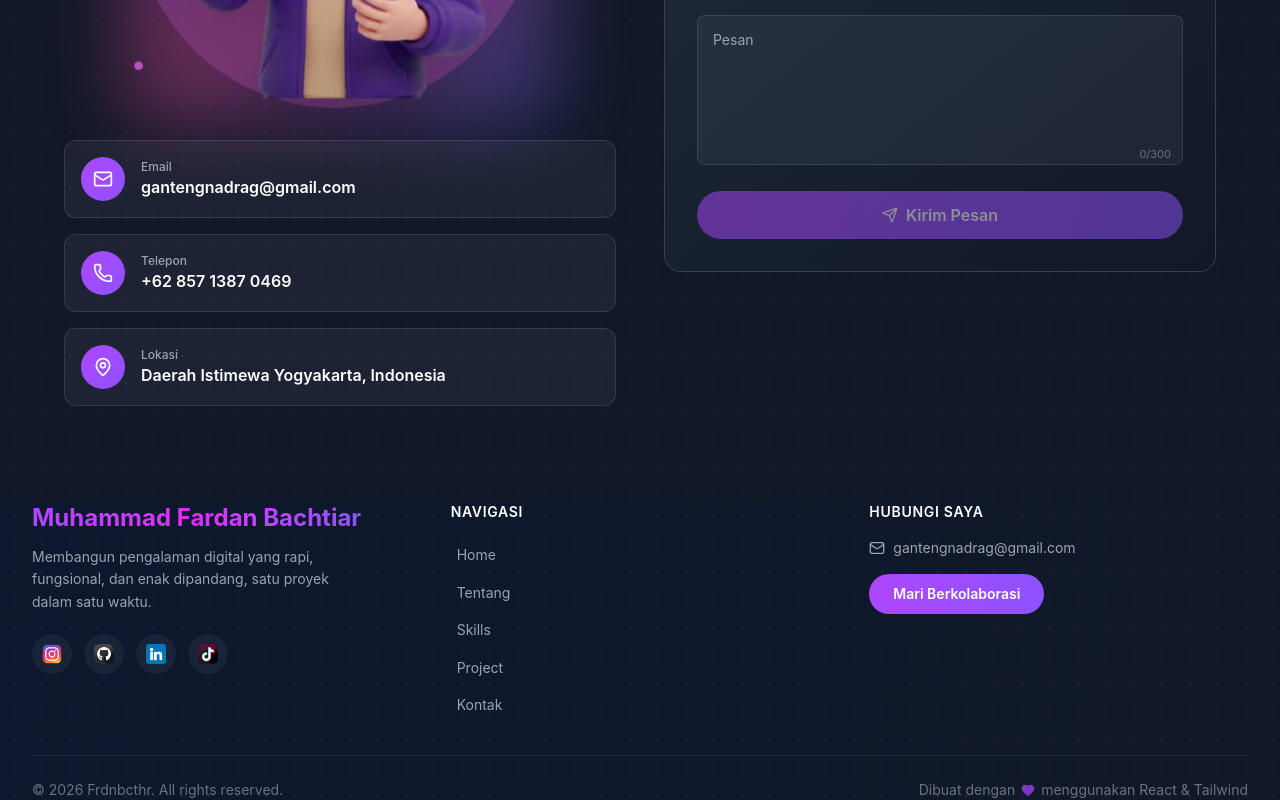
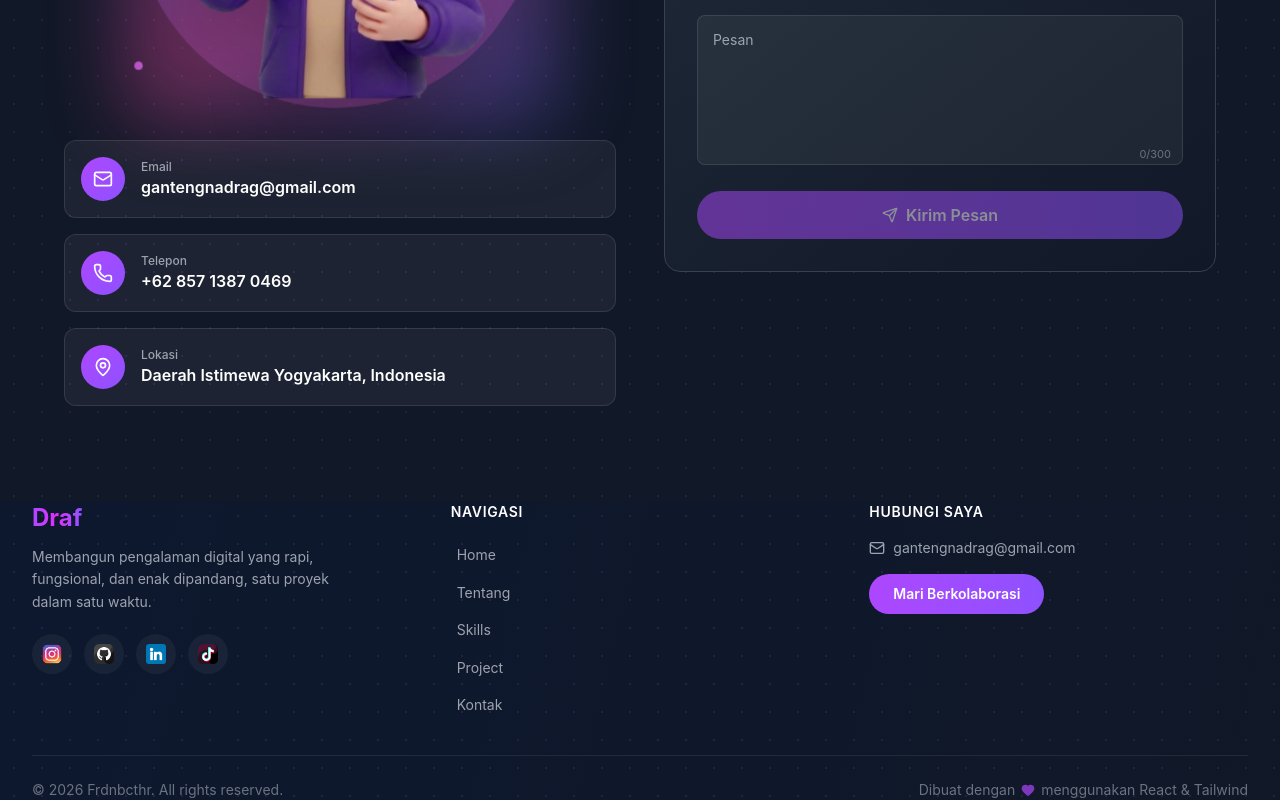
Before and after one commit to fardanbachtiar/portofolioweb, a React (Vite) app: page / in a window 1280 px wide. Shown: the part 4406-5206 px from the top of the page. Built offline with nearby package versions, Linux system fonts and the light colour scheme.

Commit message:
ganti bagian bawah footer2

```diff
--- a/src/components/Footer.jsx
+++ b/src/components/Footer.jsx
@@ -55,7 +55,7 @@ const Footer = ({ darkMode }) => {
           <div className="text-center md:text-left">
             <h3 className="text-2xl font-bold mb-3">
               <span className="bg-linear-to-r from-purple-500 via-fuchsia-500 to-violet-500 bg-clip-text text-transparent">
-                Muhammad Fardan Bachtiar
+                Draf
               </span>
             </h3>
             <p className="text-sm leading-relaxed max-w-xs mx-auto md:mx-0" style={{ color: darkMode ? '#9ca3af' : '#6b7280' }}>
```
